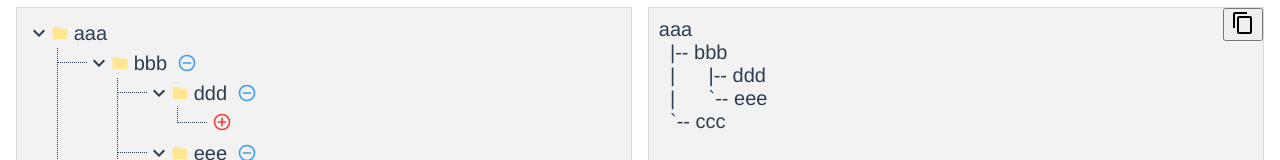
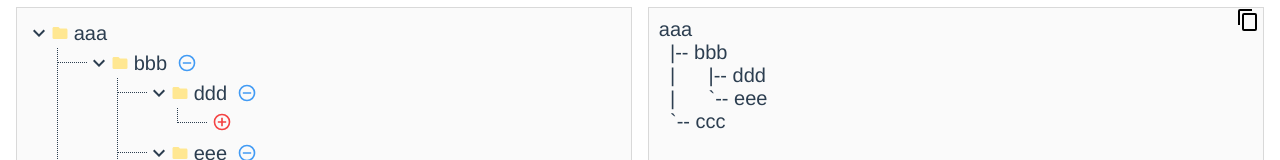
Before and after one commit to jagpotato/dirtree-editor, a Vue app: page / in a window 1280 px wide. Shown: the top 160 px of the page. Built offline with nearby package versions, Linux system fonts and the light colour scheme.

Commit message:
modify css

```diff
--- a/src/components/Editor.vue
+++ b/src/components/Editor.vue
@@ -36,7 +36,7 @@ export default {
 #editor {
   width: 48%;
   height: 98%;
-  background-color: #f2f2f2;
+  background-color: #fafafa;
   border: 1px solid #d9d9d9;
   overflow: auto;
 }
--- a/src/components/Output.vue
+++ b/src/components/Output.vue
@@ -36,14 +36,22 @@ export default {
   width: 48%;
   height: 98%;
   position: relative;
-  background-color: #f2f2f2;
+  background-color: #fafafa;
   border: 1px solid #d9d9d9;
   overflow: auto;
   #copy-button {
+    width: 30px;
+    height: 30px;
+    cursor: pointer;
     position: absolute;
     top: 0;
     right: 0;
     outline: 0;
+    border: 0;
+    padding: 0;
+    background-color: transparent;
+    display: flex;
+    justify-content: center;
   }
   #output-tree {
     padding: 10px;
```
